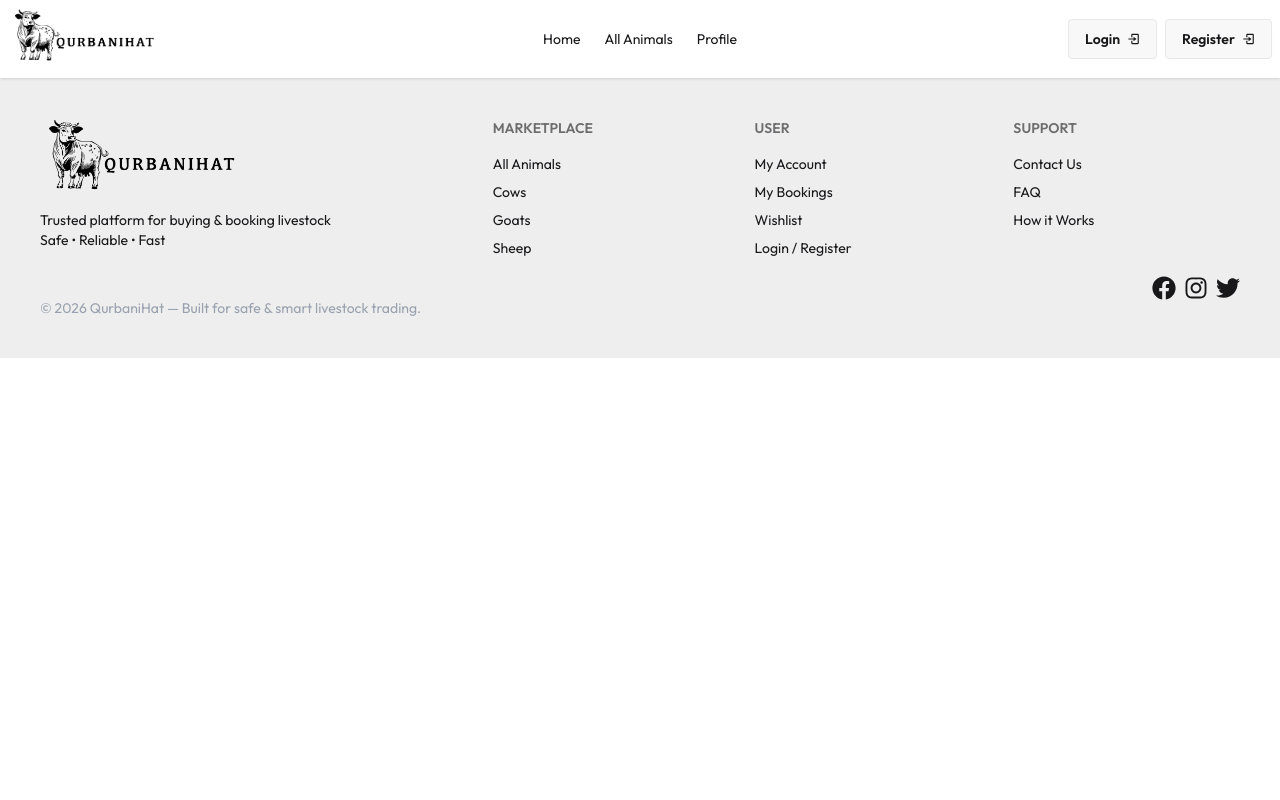
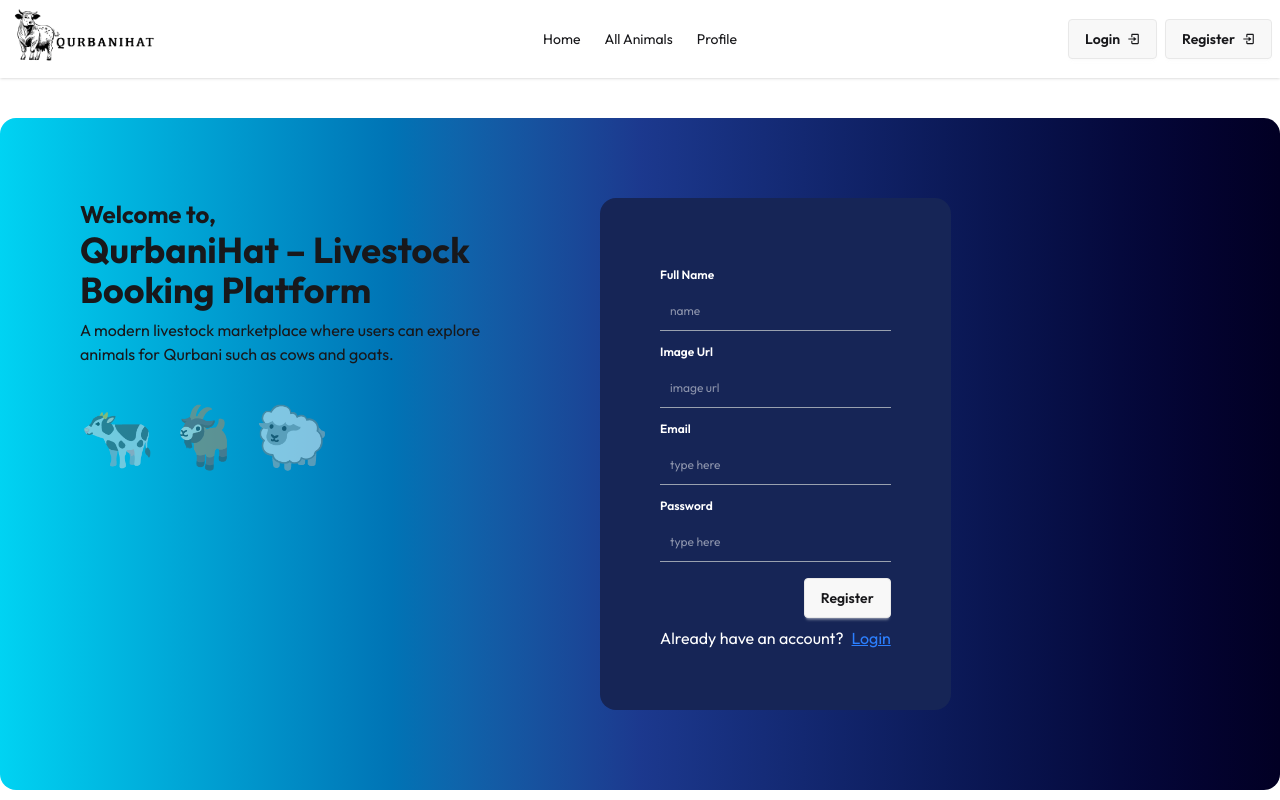
Before and after one commit to Tamim379ta/QurbaniHat-, a Next.js app: page /register in a window 1280 px wide. Shown: the top 800 px of the page. Built offline with nearby package versions, Linux system fonts and the light colour scheme.

Commit message:
added register page

```diff
--- a/src/app/(auth)/login/page.jsx
+++ b/src/app/(auth)/login/page.jsx
@@ -1,16 +1,16 @@
 "use client"
 
-import Image from "next/image";
-import bgImage from '@/assets/login.png'
+import Link from "next/link";
 
 
 const LoginPage = () => {
   return (
-    <div className=' flex flex-col gap-10  container bg-linear-to-r from-cyan-400 via-blue-900 to-[#020024] mx-auto my-10 p-10 rounded-2xl'>
+    <div className=' flex flex-col md:flex-row gap-10  container bg-linear-to-r from-cyan-400 via-blue-900 to-[#020024] mx-auto my-10 p-10 rounded-2xl'>
 
-      <div className='p-10'>
+      <div className='p-0 md:p-10 '>
 
         <p className='text-2xl font-bold'>Welcome Back!</p>
+        <div className="hidden md:block">
           <p>to,
             <span className='text-4xl font-bold'>QurbaniHat – Livestock <br /> Booking Platform</span>
           </p>
@@ -19,17 +19,19 @@ const LoginPage = () => {
           <div className="mt-10 text-6xl opacity-50">
             🐄 🐐 🐑
           </div>
+        </div>
 
       </div>
 
-      <div className='p-10'>
+      <div className='p-0 md:p-10'>
 
-        <div className="boder bg-blue-950 p-15 rounded-2xl">
+        <div className="boder bg-blue-950 p-10 md:p-15 rounded-2xl">
           <form>
             <fieldset className="fieldset">
               <legend className="fieldset-legend text-white">Email</legend>
               <input
                 type="email"
+                required
                 className="text-white border-b border-gray-400  p-2.5 outline-none "
                 placeholder="type here" />
             </fieldset>
@@ -38,6 +40,7 @@ const LoginPage = () => {
               <legend className="fieldset-legend text-white">Password</legend>
               <input
                 type="text"
+                required
                 className="text-white   border-b border-gray-400  p-2.5 outline-none "
                 placeholder="type here" />
             </fieldset>
@@ -47,9 +50,18 @@ const LoginPage = () => {
 
               <button className="btn ">Login</button>
             </div>
+
+
           </form>
 
+          <div className="mt-2">
+            <p className="text-white">Dont have any account?
+              <Link className="text-blue-500 ml-2 underline" href={'/register'}>Register</Link>
+            </p>
           </div>
+
+        </div>
+
 
       </div>
 
--- a/src/app/(auth)/register/page.jsx
+++ b/src/app/(auth)/register/page.jsx
@@ -1,8 +1,86 @@
-import React from 'react';
+import Link from "next/link";
 
 const RegisterPAge = () => {
   return (
-    <div>
+    <div className=' flex flex-col md:flex-row gap-10  container bg-linear-to-r from-cyan-400 via-blue-900 to-[#020024] mx-auto my-10 p-10 rounded-2xl'>
+
+      <div className='p-0 md:p-10 '>
+
+        <p className='text-2xl font-bold'>Welcome to,</p>
+        <div className="hidden md:block">
+          <p>
+            <span className='text-4xl font-bold'>QurbaniHat – Livestock <br /> Booking Platform</span>
+          </p>
+          <p className="mt-2">A modern livestock marketplace where users can explore <br /> animals for Qurbani such as cows and goats.</p>
+
+          <div className="mt-10 text-6xl opacity-50">
+            🐄 🐐 🐑
+          </div>
+        </div>
+
+      </div>
+
+      <div className='p-0 md:p-10'>
+
+        <div className="boder bg-blue-950 p-10 md:p-15 rounded-2xl">
+          <form>
+            <fieldset className="fieldset">
+              <legend className="fieldset-legend text-white">Full Name</legend>
+              <input
+                type="name"
+                required
+                className="text-white border-b border-gray-400  p-2.5 outline-none "
+                placeholder="name" />
+            </fieldset>
+
+            <fieldset className="fieldset">
+              <legend className="fieldset-legend text-white">Image Url</legend>
+              <input
+                type="img"
+                required
+                className="text-white border-b border-gray-400  p-2.5 outline-none "
+                placeholder="image url" />
+            </fieldset>
+
+            <fieldset className="fieldset">
+              <legend className="fieldset-legend text-white">Email</legend>
+              <input
+                type="email"
+                required
+                className="text-white border-b border-gray-400  p-2.5 outline-none "
+                placeholder="type here" />
+            </fieldset>
+
+            <fieldset className="fieldset">
+              <legend className="fieldset-legend text-white">Password</legend>
+              <input
+                type="text"
+                required
+                className="text-white   border-b border-gray-400  p-2.5 outline-none "
+                placeholder="type here" />
+            </fieldset>
+
+            <div className="flex justify-between mt-3">
+              <div></div>
+
+              <button className="btn ">Register</button>
+            </div>
+
+
+          </form>
+
+          <div className="mt-2">
+            <p className="text-white">Already have an account?
+              <Link className="text-blue-500 ml-2 underline" href={'/login'}>Login</Link>
+            </p>
+          </div>
+
+        </div>
+
+
+      </div>
+
+
 
     </div>
   );
```
Lines whose indentation alone changed are shown as unchanged.
